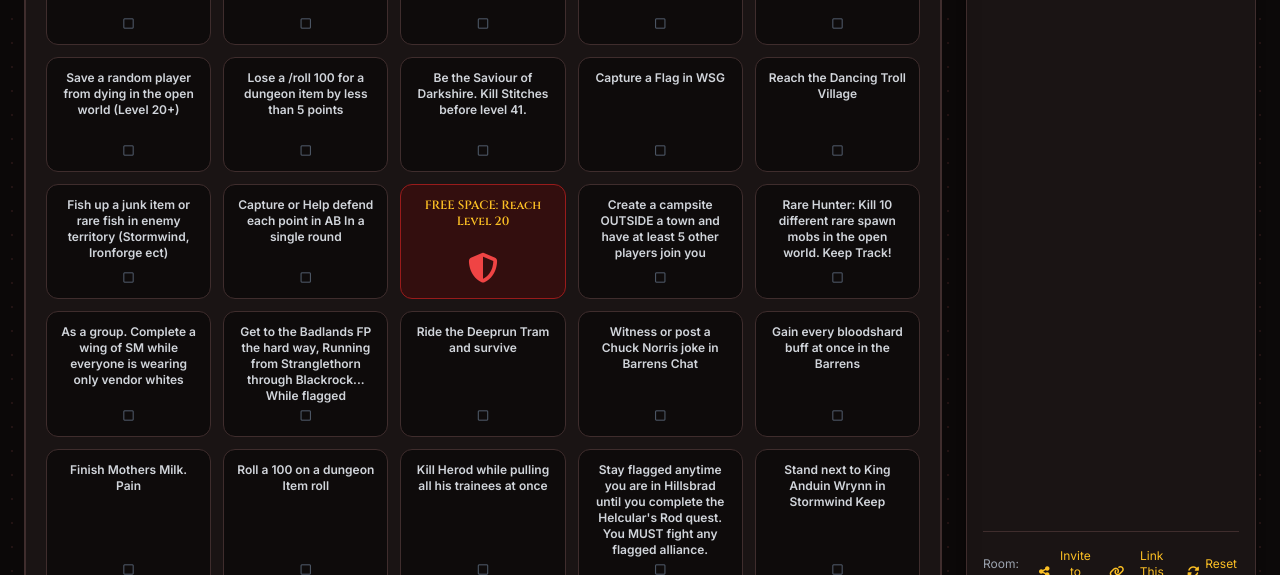
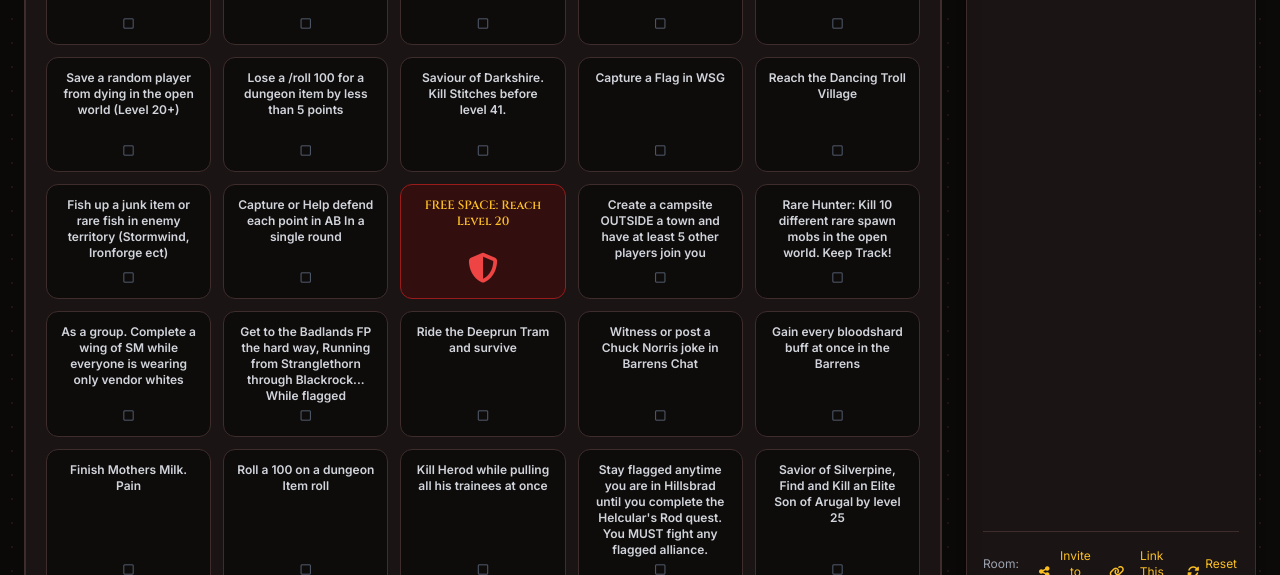
Before and after one commit to Reapafied/Send-Ibuprofen, a React (Vite) app: page / in a window 1280 px wide. Shown: the part 377-952 px from the top of the page. Built offline with nearby package versions, Linux system fonts and the light colour scheme; no server answers; the database is empty; the HTML template or start-up script is replaced by a standard one.

Commit message:
Update App.jsx

```diff
--- a/src/App.jsx
+++ b/src/App.jsx
@@ -13,12 +13,12 @@ const FIREBASE_CONFIG = {
 };
 
 const DEFAULT_CHALLENGES = [
-    "Stand next to King Anduin Wrynn in Stormwind Keep",
+    "Savior of Silverpine, Find and Kill an Elite Son of Arugal by level 25",
     "Ride the Deeprun Tram and survive",
     "Rare Hunter: Kill 10 different rare spawn mobs in the open world. Keep Track!",
     "Get to the Badlands FP the hard way, Running from Stranglethorn through Blackrock... While flagged",
     "Complete at least two of the Alliance dungeons",
-    "Be the Saviour of Darkshire. Kill Stitches before level 41.",
+    "Saviour of Darkshire. Kill Stitches before level 41.",
     "Gain Honored with one of the Centaur clans",
     "Do all three of the mechanical chicken escorts",
     "Roll a 100 on a dungeon Item roll",
```
